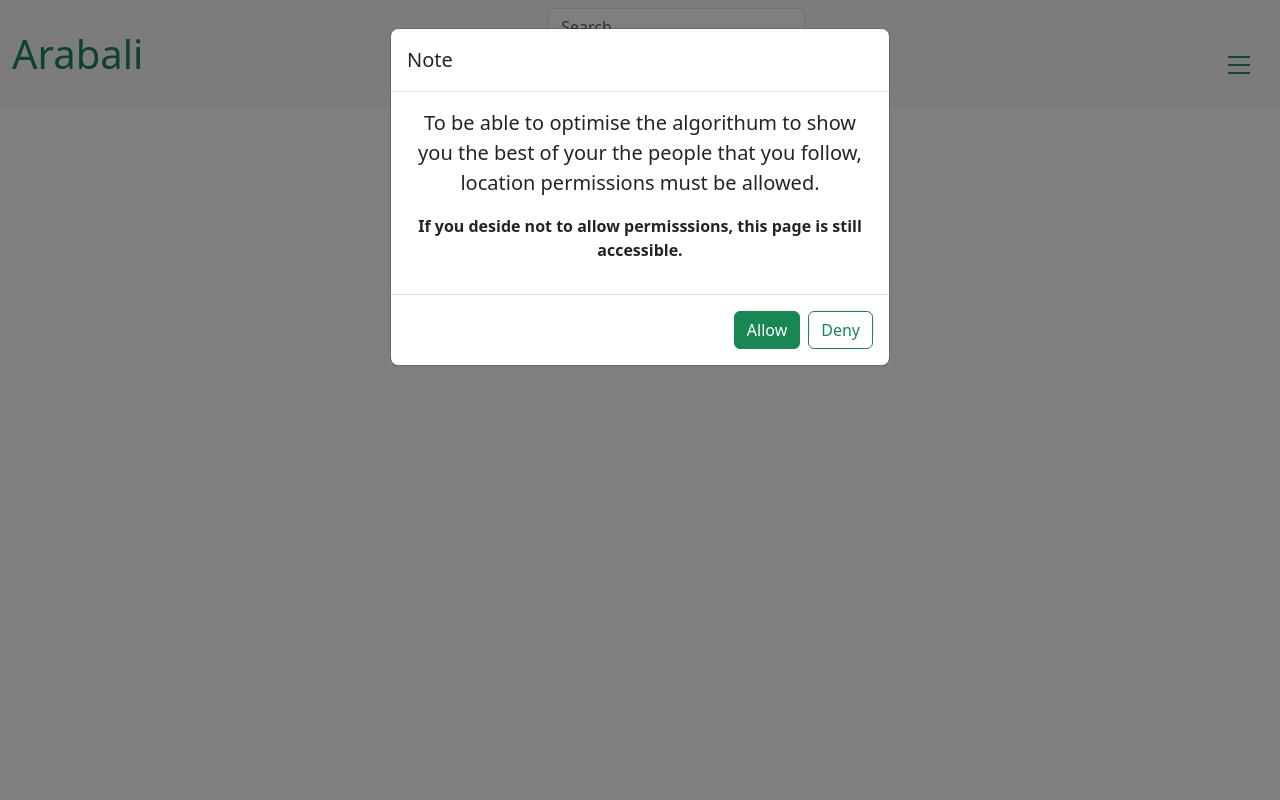
After one commit to Lucas-Rechichi/Arabali, a Django app: page /page/catch_up/1 in a window 1280 px wide. The commit adds this page. Run offline with Django 5.2, Linux system fonts and the light colour scheme; some libraries are stand-ins or nearby versions.

Commit message:
Video 13: Modal and Geolocation API

```diff
--- a/sm_app/main/ajax_views.py
+++ b/sm_app/main/ajax_views.py
@@ -1,5 +1,6 @@
 from datetime import datetime, date
 from django.http import JsonResponse
+from django.shortcuts import render
 from main.models import Comment, LikedBy, NestedComment, Post, UserStats, PostTag, Interest, ICF, InterestInteraction, PostInteraction
 from django.core.exceptions import ObjectDoesNotExist
 from main.algorithum import Algorithum
@@ -324,3 +325,7 @@ def scrolled_by(request):
     Algorithum.AutoAlterations.predictions(interest=interest, tag=None)
     Algorithum.AutoAlterations.predictions(tag=tag, interest=None)
     return JsonResponse({'post_id': post_id})
+
+def ajax_error(request):
+    issue = request.POST.get('issue')
+    return render(request, 'main/error.html', {'issue': issue})
--- a/sm_app/main/main_views.py
+++ b/sm_app/main/main_views.py
@@ -156,6 +156,20 @@ def page(request, catagory, increment):
         'search_bar': search_bar
     }
     return render(request, "main/page.html", variables)
+
+def catch_up_page(request, increment):
+    init = initialize_page(request)
+
+    if request.POST.get('allowed-location'): # if the user has allowed location permissions
+        pass
+    else:
+        pass
+
+    variables = {
+        'username':init['username'],
+        'search_bar':init['search_bar']
+    }
+    return render(request, "main/catch_up.html", variables)
 
 
 @login_required
--- /dev/null
+++ b/sm_app/main/templates/main/catch_up.html
@@ -0,0 +1,71 @@
+{% extends 'main/template.html' %}
+{% load crispy_forms_tags %}
+{% block title %} Feed {% endblock %}
+{% block topsidebar %}
+<li class="custom-icon"><div class="fs-4"><i class="bi bi-person" style="color: #787878;"></i></div> <a href="/profile/{{username}}" class="link-secondary link-offset-2 link-underline-opacity-25 link-underline-opacity-100-hover"><p class="lead">Profile</p></a></li>
+{% endblock %}
+{% block middlesidebar %}
+<li class="custom-icon"><div class="fs-4"><i class="bi bi-gear-wide-connected" style="color: #787878;"></i></div> <a href="/settings/{{username}}" class="link-secondary link-offset-2 link-underline-opacity-25 link-underline-opacity-100-hover"><p class="lead">Settings</p></a></li>
+{% endblock %}
+{% block searchBar %}
+{{search_bar|crispy}}
+{% endblock %}
+{% block body %}
+<div class="modal fade show" id="LPModal" tabindex="-1" aria-hidden="false" aria-modal="true">
+    <div class="modal-dialog">
+        <div class="modal-content">
+            <div class="modal-header">
+                <h5 class="modal-title" id="LPModalTitle">Note</h5>
+            </div>
+            <div class="modal-body">
+                <p class="lead text-center"> To be able to optimise the algorithum to show you the best of your the people that you follow, location permissions must be allowed. </p>
+                <p class="text-center"><strong> If you deside not to allow permisssions, this page is still accessible.</strong></p>
+            </div>
+            <div class="modal-footer">
+                <button id="allowedLP" type="button" class="btn btn-success">Allow</button>
+                <button id="deniedLP" type="button" class="btn btn-outline-success" data-bs-dismiss="modal">Deny</button>
+            </div>
+        </div>
+    </div>
+</div>
+<script>
+    $(document).ready(function () {
+        var LPModal = new bootstrap.Modal(document.getElementById('LPModal'), {
+            keyboard: false
+        });
+        LPModal.show();
+
+        $('#allowedLP').click(function () {
+            // Check if Geolocation is supported
+            if (navigator.geolocation) {
+                // Get the current position
+                navigator.geolocation.getCurrentPosition(successCallback, errorCallback);
+            } else {
+                $.ajax({
+                    type: 'POST',
+                    url: '/page/error/',
+                    date: {
+                        'issue': 'Geolocation API Not Supported On Your Browser',
+                        'csrfmiddlewaretoken': '{{ csrf_token }}'
+                    },
+                })
+            }
+
+
+        // Success callback for geolocation
+        function successCallback(position) {
+            const latitude = position.coords.latitude;
+            const longitude = position.coords.longitude;
+
+        }
+
+        // Error callback for geolocation
+        function errorCallback(error) {
+            console.error('Error getting geolocation:', error);
+
+        }
+        });
+
+    })
+</script>
+{% endblock %}
--- a/sm_app/main/templates/main/page.html
+++ b/sm_app/main/templates/main/page.html
@@ -118,7 +118,7 @@
     <head>
         <meta charset="UTF-8">
         <meta name="viewport" content="width=device-width, initial-scale=1.0">
-        <title>For You | Arabali</title>
+        <title>Feed | Arabali</title>
         <link href="https://cdn.jsdelivr.net/npm/bootstrap@5.3.3/dist/css/bootstrap.min.css" rel="stylesheet" integrity="sha384-QWTKZyjpPEjISv5WaRU9OFeRpok6YctnYmDr5pNlyT2bRjXh0JMhjY6hW+ALEwIH" crossorigin="anonymous">
         <script src="https://cdn.jsdelivr.net/npm/bootstrap@5.3.3/dist/js/bootstrap.bundle.min.js" integrity="sha384-YvpcrYf0tY3lHB60NNkmXc5s9fDVZLESaAA55NDzOxhy9GkcIdslK1eN7N6jIeHz" crossorigin="anonymous"></script>
         <link rel="stylesheet" href="https://cdn.jsdelivr.net/npm/bootstrap-icons@1.11.3/font/bootstrap-icons.min.css">
--- a/sm_app/main/templates/main/template.html
+++ b/sm_app/main/templates/main/template.html
@@ -130,51 +130,50 @@
     <head>
         <meta charset="UTF-8">
         <meta name="viewport" content="width=device-width, initial-scale=1.0">
-    <title>{% block title %}{% endblock %} | Arabali</title>
-
-    <script src="https://code.jquery.com/jquery-3.7.1.min.js" integrity="sha256-/JqT3SQfawRcv/BIHPThkBvs0OEvtFFmqPF/lYI/Cxo=" crossorigin="anonymous"></script>
+        <title>For You | Arabali</title>
         <link href="https://cdn.jsdelivr.net/npm/bootstrap@5.3.3/dist/css/bootstrap.min.css" rel="stylesheet" integrity="sha384-QWTKZyjpPEjISv5WaRU9OFeRpok6YctnYmDr5pNlyT2bRjXh0JMhjY6hW+ALEwIH" crossorigin="anonymous">
         <script src="https://cdn.jsdelivr.net/npm/bootstrap@5.3.3/dist/js/bootstrap.bundle.min.js" integrity="sha384-YvpcrYf0tY3lHB60NNkmXc5s9fDVZLESaAA55NDzOxhy9GkcIdslK1eN7N6jIeHz" crossorigin="anonymous"></script>
-    <script src="https://cdn.jsdelivr.net/npm/@popperjs/core@2.11.8/dist/umd/popper.min.js" integrity="sha384-I7E8VVD/ismYTF4hNIPjVp/Zjvgyol6VFvRkX/vR+Vc4jQkC+hVqc2pM8ODewa9r" crossorigin="anonymous"></script>
-    <script src="https://cdn.jsdelivr.net/npm/bootstrap@5.3.3/dist/js/bootstrap.min.js" integrity="sha384-0pUGZvbkm6XF6gxjEnlmuGrJXVbNuzT9qBBavbLwCsOGabYfZo0T0to5eqruptLy" crossorigin="anonymous"></script>
         <link rel="stylesheet" href="https://cdn.jsdelivr.net/npm/bootstrap-icons@1.11.3/font/bootstrap-icons.min.css">
-
+        <script src="https://code.jquery.com/jquery-3.6.0.min.js"></script>
     </head>
     <body>
+        <nav class="navbar navbar-expand-lg bg-body-tertiary">
+            <div class="container-fluid">
+                <a href="/page/" role="button" class="display-6 link-success link-offset-2 link-underline-opacity-0">Arabali</a>
+                <form action="/search/q/1/1/1" method="post">
+                    {% csrf_token %}
+                    {% block searchBar %}{% endblock %}
+                    <button type="submit" class="btn btn-outline-success"><i class="bi bi-search"></i></button>
+                </form>
+                <button class="btn" type="button" data-bs-toggle="offcanvas" data-bs-target="#offcanvasnav" aria-controls="offcanvasnav" style="height: 40px; width: fit-content;">
+                    <div class="fs-2"><i class="bi bi-list" style="color: #198754;"></i></div>
+                </button>
+            </div>
+        </nav>
         <div class="offcanvas offcanvas-end" tabindex="-1" id="offcanvasnav" aria-labelledby="offcanvasnav">
             <div class="offcanvas-header">
-          <h5 class="offcanvas-title" id="offcanvasExampleLabel">More</h5>
+                <h5 class="offcanvas-title" id="offcanvasExampleLabel"><p class="lead">More</p></h5>
                 <button type="button" class="btn-close" data-bs-dismiss="offcanvas" aria-label="Close"></button>
             </div>
             <div class="offcanvas-body">
-          <div>
                 <div class="container">
                     <div class="row">
                         <div class="col-12 p-2">
-                        <button type="button" class="btn btn-light border border-success" onclick='location.href = "/page/"'><img src="/arabali_users/Images/App_Icons/Screenshot 2024-04-07 at 8.35.46 am.png" alt="" style="height: 30px; width: 30px;"> Feed</button>
-                    </div>
-                    <div class="col-12 p-2">
-                        <button type="button" class="btn btn-light border border-success" onclick='location.href = ""'><img src="/arabali_users/Images/App_Icons/Screenshot 2024-04-07 at 8.36.09 am.png" alt="" style="height: 30px; width: 30px;"> DM's</button>
-                    </div>
-                    {% block sidebar %}{% endblock %}
-                    <div class="col-12 p-2">
-                        <button type="button" class="btn btn-light border border-success" onclick='location.href = "/logout/"'><img src="/arabali_users/Images/App_Icons/Screenshot 2024-04-07 at 8.35.22 am.png" alt="" style="height: 30px; width: 30px;"> Logout</button>
+                            <ul>
+                                {% block topsidebar %}{% endblock %}
+                                <li class="custom-icon"><div class="fs-4"><i class="bi bi-rss-fill" style="color: #787878;"></i></div> <a href="/page/1" class="link-secondary link-offset-2 link-underline-opacity-25 link-underline-opacity-100-hover"><p class="lead">Feed</p></a></li>
+                                <li class="custom-icon"><div class="fs-4"><i class="bi bi-chat-text" style="color: #787878;"></i></div> <a href="" class="link-secondary link-offset-2 link-underline-opacity-25 link-underline-opacity-100-hover"><p class="lead">Messages</p></a></li>
+                                {% block middlesidebar %}{% endblock %}
+                                <li class="custom-icon"><div class="fs-4"><i class="bi bi-box-arrow-right" style="color: #787878;" ></i></div> <a href="/logout/" class="link-secondary link-offset-2 link-underline-opacity-25 link-underline-opacity-100-hover"><p class="lead">Logout</p></a></li>
+                            </ul>
                         </div>
                     </div>
                 </div>
             </div>
         </div>
-        </div>
-      </div>
-        </div>
-      </div>
-      <div class="topbar">
-        <button type="button" class="logo-button" onclick='location.href = "/home/"'><h2 class="display-6" style="color: green;">Arabali</h2></button>
-        <button class="btn btn-light sideopener border border-success" type="button" data-bs-toggle="offcanvas" data-bs-target="#offcanvasnav" aria-controls="offcanvasnav" style="">
-            <img src="/arabali_users/Images/App_Icons/Screenshot 2024-04-07 at 8.33.31 am.png" alt="" style="height: 30px; width: 30px;">
-        </button>
-          {% block topbar %}{% endblock %}
-            </div>
-    {% block body %}{% endblock %}
+        <br>
+        <br>
+        {% block body%}
+        {% endblock %}
     </body>
 </html>
--- a/sm_app/main/urls.py
+++ b/sm_app/main/urls.py
@@ -1,5 +1,6 @@
 from django.urls import path, include
-from main import views as main_v
+from main import main_views as main_v
+from main import ajax_views as ajax_v
 urlpatterns = [
 
     # Bace with no variable passing
@@ -7,8 +8,19 @@ urlpatterns = [
     path('add/', main_v.add_post, name="add_post"),
 
     # Bace with variable passing
+    path('page/catch_up/<int:increment>', main_v.catch_up_page, name="catch_up_page"),
+    path('page/<str:catagory>/<int:increment>', main_v.page, name="page"),
+    path('search/<str:q>/<int:post_increment>/<int:user_increment>/<int:catergory_increment>', main_v.search_results, name="search"),
     path('error/<str:error>', main_v.error, name="error"),
     path('settings/<str:name>', main_v.config, name="settings"),
     path('profile/<str:name>', main_v.profile, name="profile"),
     path('posts/<int:post_id>', main_v.post_view, name="post_view"),
+
+    # AJAX views
+    path('page/liked', ajax_v.liked, name="liked"),
+    path('page/new_comment', ajax_v.new_comment, name="new_comment"),
+    path('page/new_reply', ajax_v.new_reply, name="new_reply"),
+    path('page/comment_liked', ajax_v.comment_liked, name="comment_liked"),
+    path('page/scrolled_by', ajax_v.scrolled_by, name="scrolled_by"),
+    path('page/error', ajax_v.ajax_error, name="ajax_error"),
 ]
```
Lines whose indentation alone changed are shown as unchanged.
